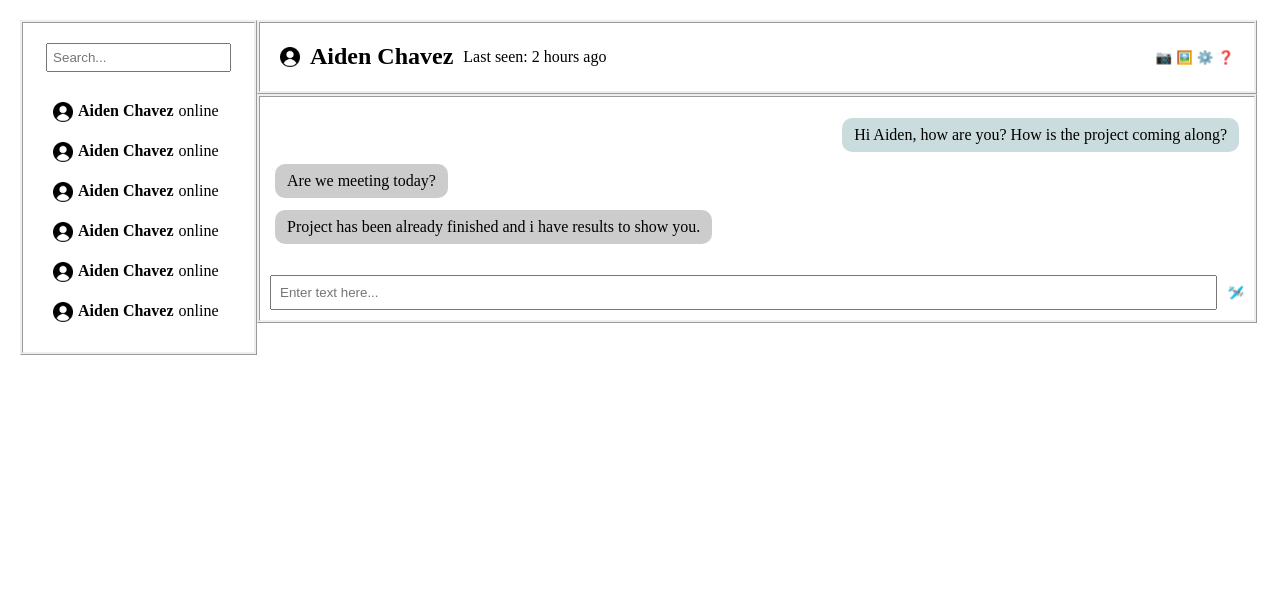
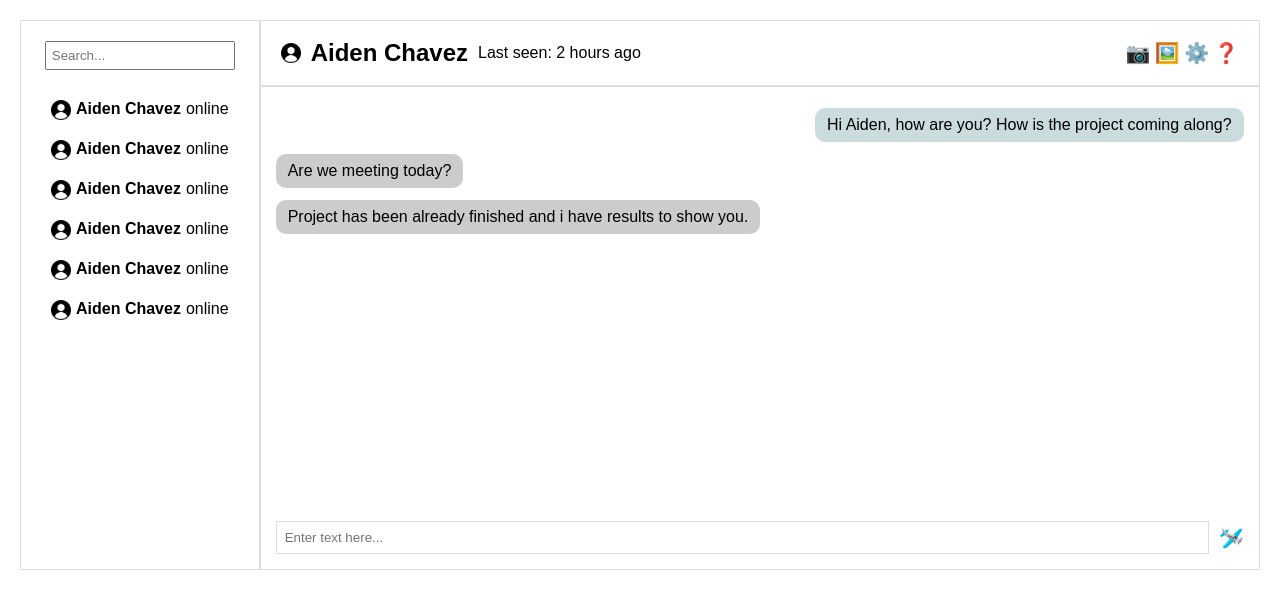
Before and after one commit to Fabrizio2309/chat-ui-tp-Fabrizio-Caricato, a plain HTML site: page index.html in a window 1280 px wide. Drawn offline with Linux system fonts and the light colour scheme.

Commit message:
ajuste del alto del body y de detalles estéticos

```diff
--- a/main.css
+++ b/main.css
@@ -2,20 +2,22 @@
   margin: 0;
   padding: 0;
   box-sizing: border-box;
+  font-family: Arial, Helvetica, sans-serif;
 }
 
 .selector-main {
   display: flex;
   margin: 20px;
+  height: 550px;
 }
 
 .selector-main aside {
   max-width: 300px;
-  border-style: ridge;
+  border: 1px solid #ddd;
   display: flex;
   flex-direction: column;
   align-items: center;
-  justify-content: center;
+  justify-content: flex-start;
 }
 
 aside input {
@@ -28,6 +30,7 @@ button {
   cursor: pointer;
   background-color: transparent;
   border: none;
+  font-size: 20px;
 }
 
 ul {
@@ -64,8 +67,8 @@ main {
   display: flex;
   justify-content: space-between;
   align-items: center;
-  border-style: ridge;
-  height: 22%;
+  border: 1px solid #ddd;
+  height: 12%;
   width: 1000px;
   padding: 20px;
 }
@@ -78,10 +81,11 @@ main {
 }
 
 .contenedor-chat {
-  border-style: ridge;
-  display: inline-flex; /* Usar inline-flex para que se ajuste al contenido */
+  height: 100%;
+  border: 1px solid #ddd;
+  display: flex;
   flex-direction: column;
-  justify-content: flex-start; /* o lo que prefieras */
+  justify-content: space-between;
 }
 
 .contenedor-mensajes {
@@ -109,12 +113,12 @@ main {
 
 .contenedor-envio-mensaje {
   display: flex;
-  margin: 10px;
-  max-width: 100%;
+  margin: 15px;
   gap: 10px;
 }
 
 .contenedor-envio-mensaje input{
+  border: 1px solid #ddd;
   width: 100%;
   padding: 8px;
 }
```
